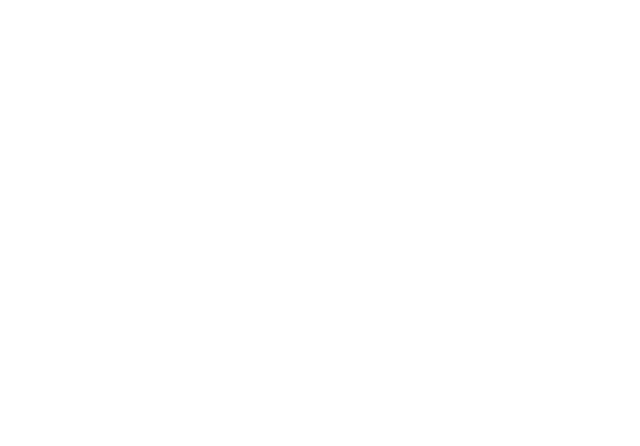
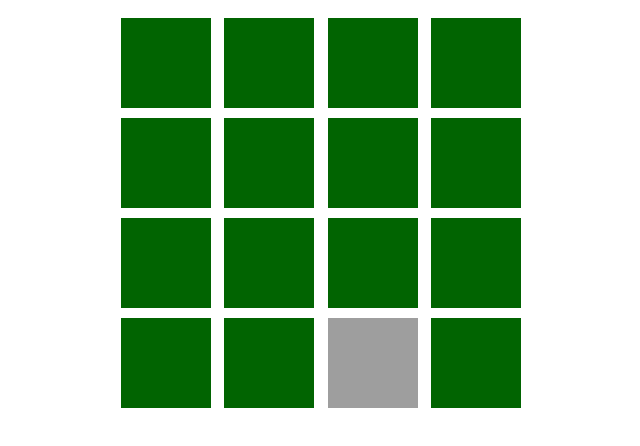
Before and after one commit to MrDmitryVinogradov/ajh-dom, a website built with webpack: page src/index.html in a window 1280 px wide. Shown: the whole page, without its empty margins (319-959 px from the left). Built offline with nearby package versions, Linux system fonts and the light colour scheme; grey boxes are pictures that could not be loaded.

Commit message:
randomiser

```diff
--- a/package.json
+++ b/package.json
@@ -38,5 +38,8 @@
     "webpack-cli": "^4.3.1",
     "webpack-dev-server": "^3.11.1",
     "webpack-merge": "^5.7.3"
+  },
+  "dependencies": {
+    "core-js": "^3.21.1"
   }
 }
--- a/src/css/style.css
+++ b/src/css/style.css
@@ -1,3 +1,25 @@
 body {
     color: #999;
 }
+.field {
+
+    width: 400px;
+    display: flex;
+    flex-wrap: wrap;
+    justify-content: space-between;
+    margin: auto;
+    box-sizing: border-box;
+}
+.block {
+    width: 90px;
+    height: 90px;
+    box-sizing: border-box;
+    background-color: rgb(1, 100, 1);
+    margin-top: 10px;
+}
+
+.activeBlock {
+    background-image: url('https://github.com/netology-code/ahj-homeworks/blob/simplification/dom/pic/goblin.png?raw=true');
+    background-position: center;
+    background-size: contain;
+}
--- a/src/index.html
+++ b/src/index.html
@@ -7,6 +7,6 @@
   <title>Document</title>
 </head>
 <body>
-  <script src="js/app.js" type="module"></script>
+  <div class = 'field'> </div>
 </body>
 </html>
--- a/src/js/app.js
+++ b/src/js/app.js
@@ -1,2 +1,22 @@
 // TODO: write code here
-console.log('app.js included');
+console.log('app worked');
+const field = document.querySelector('.field');
+for (let i = 0; i < 16; i++) {
+  const block = document.createElement('div');
+  block.id = i;
+  block.classList.add('block');
+  field.appendChild(block);
+}
+const blocks = Array.from(document.querySelectorAll('.block'));
+console.log(blocks);
+function activateBlock() {
+  blocks.forEach((element) => {
+    if (element.classList.contains('activeBlock')) {
+      element.classList.remove('activeBlock');
+    }
+  });
+  const index = Math.floor(Math.random() * 15);
+  blocks[index].classList.add('activeBlock');
+}
+
+setInterval(activateBlock, 1000);
```
Also changed, not shown: 1 other file.
